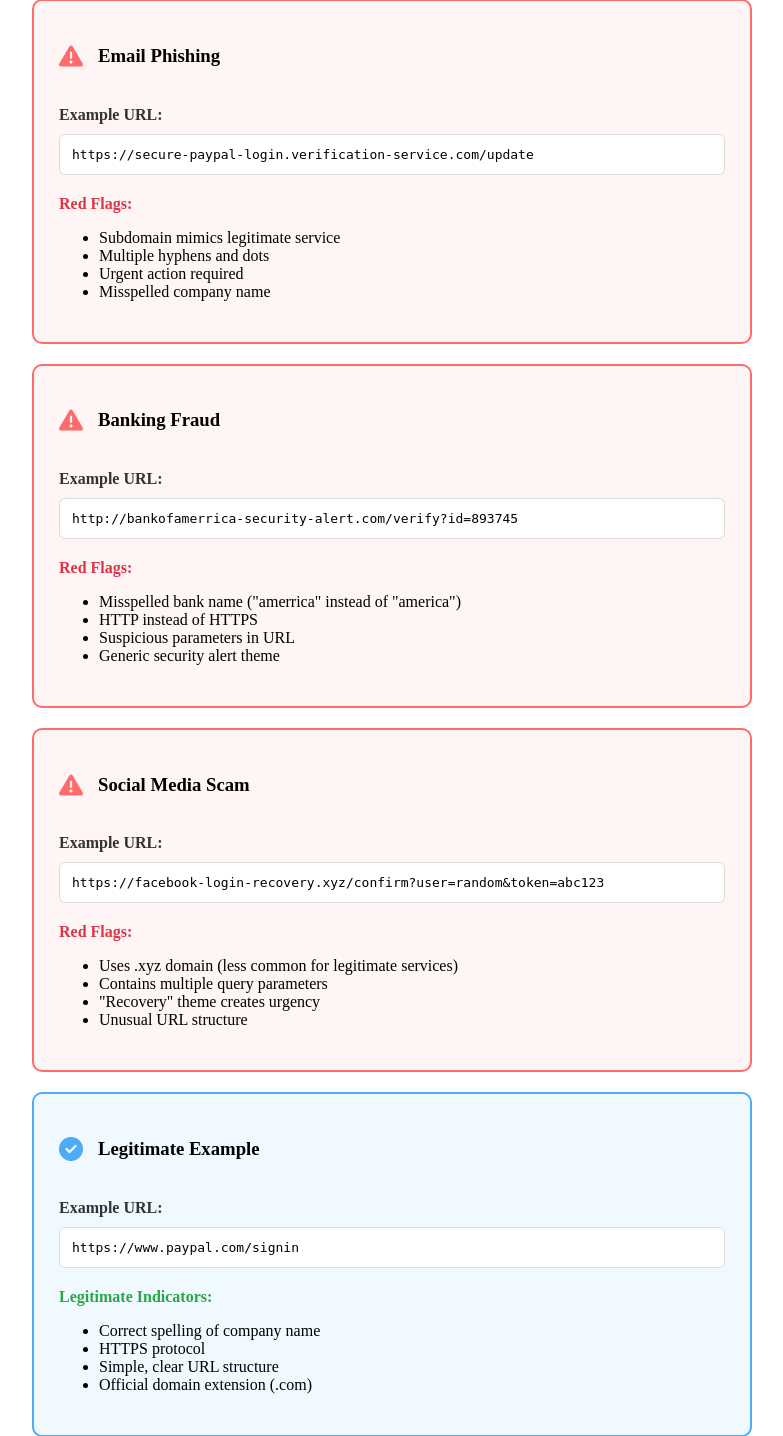
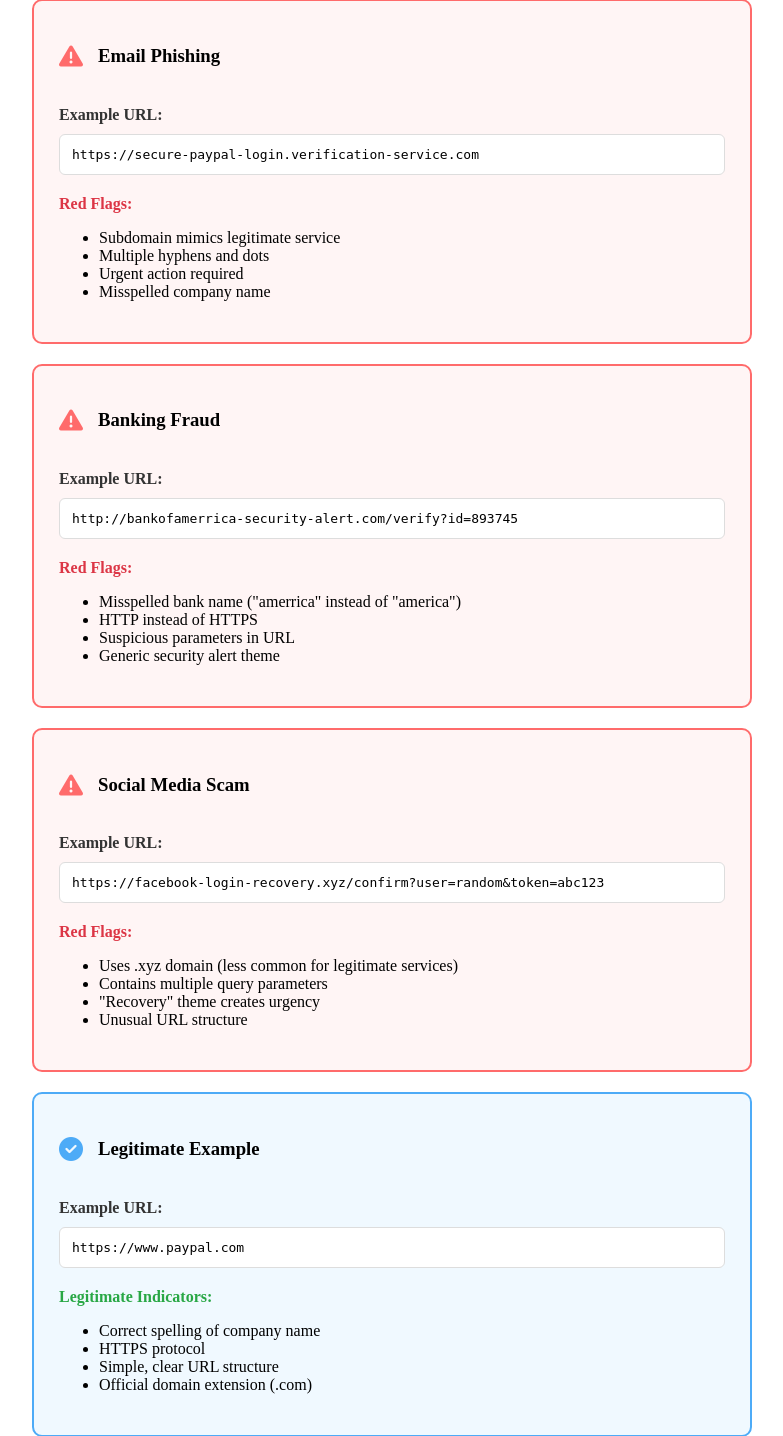
Before and after one commit to sayyandar/render, a Flask app: page /phishing-examples in a window 1280 px wide. Shown: the part 305-1741 px from the top of the page, without its empty margins (248-1031 px from the left). Run offline with Flask 3, Linux system fonts and the light colour scheme.

Commit message:
Update phishing_examples.html

```diff
--- a/templates/phishing_examples.html
+++ b/templates/phishing_examples.html
@@ -41,7 +41,7 @@
                 </div>
                 <div class="example-content">
                     <h4>Example URL:</h4>
-                    <code>https://secure-paypal-login.verification-service.com/update</code>
+                    <code>https://secure-paypal-login.verification-service.com</code>
                     <div class="red-flags">
                         <h4>Red Flags:</h4>
                         <ul>
@@ -101,7 +101,7 @@
                 </div>
                 <div class="example-content">
                     <h4>Example URL:</h4>
-                    <code>https://www.paypal.com/signin</code>
+                    <code>https://www.paypal.com</code>
                     <div class="green-flags">
                         <h4>Legitimate Indicators:</h4>
                         <ul>
```
